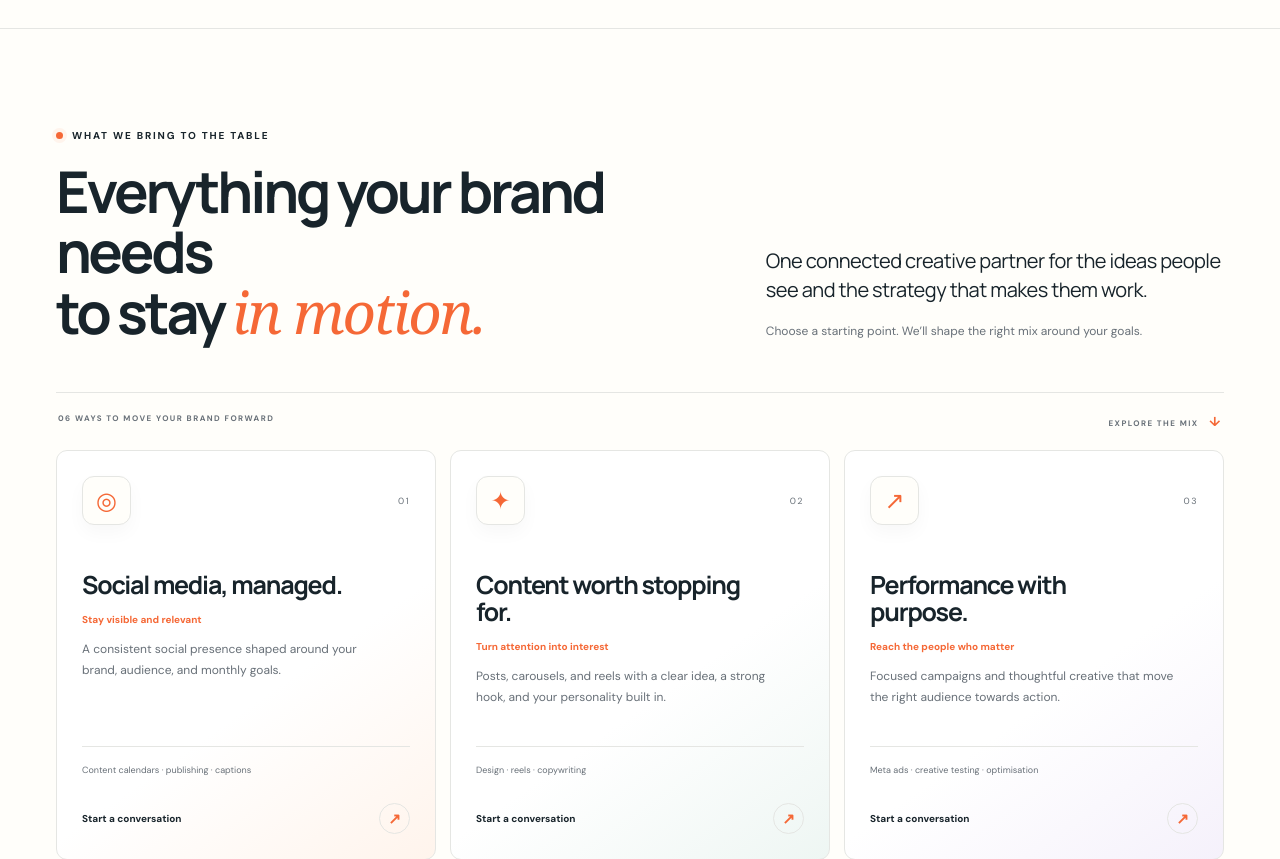
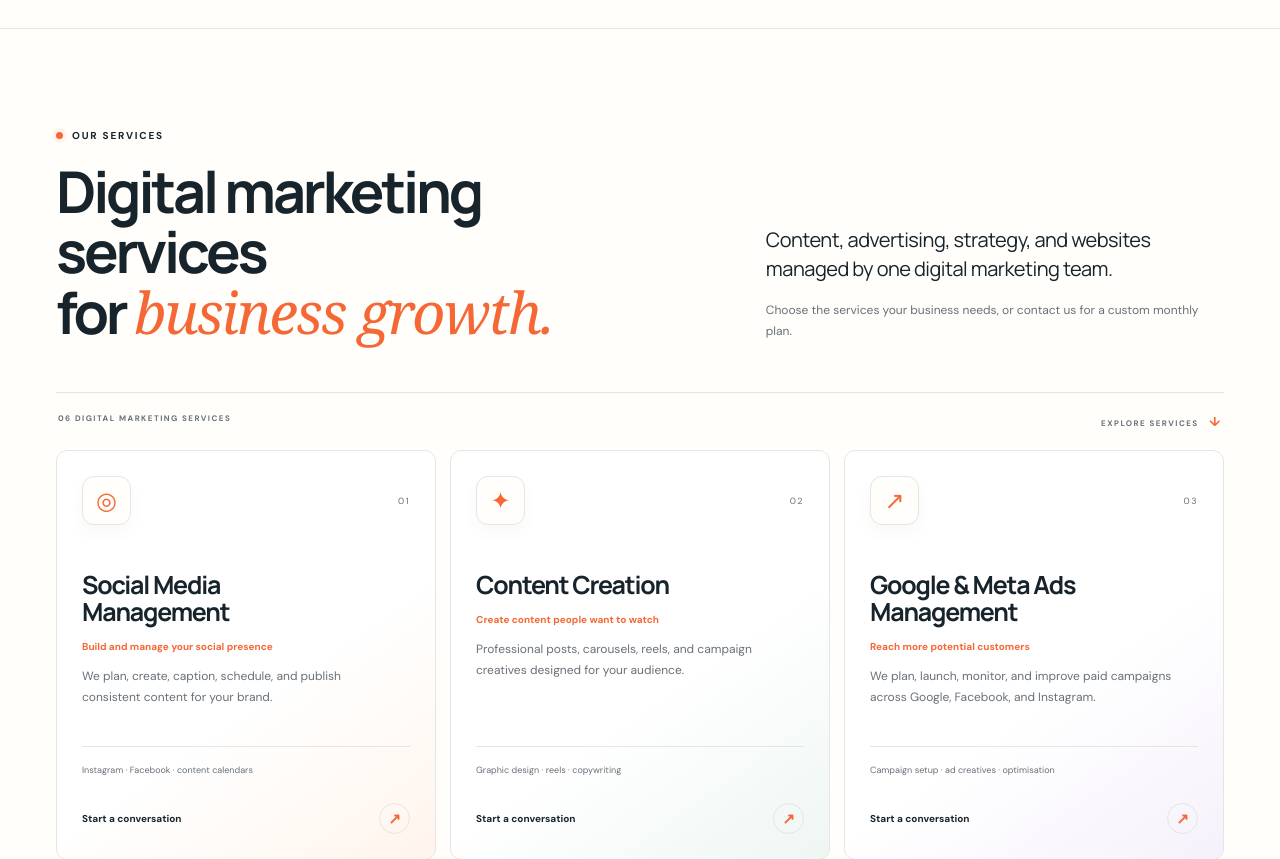
Before and after one commit to wdcs-raviparmar/infinity-loops, a React (Vite) app in the folder client/: page / in a window 1280 px wide. Shown: the part 845-1704 px from the top of the page. Built offline with nearby package versions, Linux system fonts and the light colour scheme.

Commit message:
Update Site source

```diff
--- a/client/src/App.jsx
+++ b/client/src/App.jsx
@@ -47,20 +47,20 @@ function Hero({ paused, onToggleMotion }) { return <>
 </>; }
 
 const services = [
-  { icon: '◎', title: 'Social media, managed.', outcome: 'Stay visible and relevant', copy: 'A consistent social presence shaped around your brand, audience, and monthly goals.', includes: 'Content calendars · publishing · captions' },
-  { icon: '✦', title: 'Content worth stopping for.', outcome: 'Turn attention into interest', copy: 'Posts, carousels, and reels with a clear idea, a strong hook, and your personality built in.', includes: 'Design · reels · copywriting' },
-  { icon: '↗', title: 'Performance with purpose.', outcome: 'Reach the people who matter', copy: 'Focused campaigns and thoughtful creative that move the right audience towards action.', includes: 'Meta ads · creative testing · optimisation' },
-  { icon: '⌁', title: 'Strategy with direction.', outcome: 'Know your next best move', copy: 'Market context, competitor insight, and campaign planning that give every idea a job to do.', includes: 'Research · positioning · campaign plans' },
-  { icon: '▣', title: 'Digital spaces that connect.', outcome: 'Make every visit count', copy: 'Clear, memorable websites and landing pages that tell your story and guide people forward.', includes: 'Web design · landing pages · conversion flow' },
-  { icon: '◌', title: 'Collaborations with chemistry.', outcome: 'Bring real people into the story', copy: 'Creator partnerships and brand shoots planned to feel natural, useful, and true to your audience.', includes: 'Creators · shoots · campaign concepts' },
+  { icon: '◎', title: 'Social Media Management', outcome: 'Build and manage your social presence', copy: 'We plan, create, caption, schedule, and publish consistent content for your brand.', includes: 'Instagram · Facebook · content calendars' },
+  { icon: '✦', title: 'Content Creation', outcome: 'Create content people want to watch', copy: 'Professional posts, carousels, reels, and campaign creatives designed for your audience.', includes: 'Graphic design · reels · copywriting' },
+  { icon: '↗', title: 'Google & Meta Ads Management', outcome: 'Reach more potential customers', copy: 'We plan, launch, monitor, and improve paid campaigns across Google, Facebook, and Instagram.', includes: 'Campaign setup · ad creatives · optimisation' },
+  { icon: '⌁', title: 'Brand Strategy & Consulting', outcome: 'Give your marketing a clear direction', copy: 'Practical research and planning to define your audience, positioning, content, and campaigns.', includes: 'Market research · competitor analysis · planning' },
+  { icon: '▣', title: 'Website & Landing Page Design', outcome: 'Turn website visits into enquiries', copy: 'Clear, responsive websites and landing pages that explain your offer and guide visitors to act.', includes: 'Website design · landing pages · user experience' },
+  { icon: '◌', title: 'Influencer Marketing & Brand Shoots', outcome: 'Promote your brand through real people', copy: 'We help plan creator collaborations and brand shoots that produce useful campaign content.', includes: 'Creator research · shoot planning · campaign content' },
 ];
 
 function Services() { return <section className="services wrap section" id="services">
   <div className="services-heading">
-    <div><p className="eyebrow"><span className="status-dot" /> WHAT WE BRING TO THE TABLE</p><h2>Everything your brand needs<br />to stay <em>in motion.</em></h2></div>
-    <div><p className="services-lead">One connected creative partner for the ideas people see and the strategy that makes them work.</p><p className="services-note">Choose a starting point. We’ll shape the right mix around your goals.</p></div>
+    <div><p className="eyebrow"><span className="status-dot" /> OUR SERVICES</p><h2>Digital marketing services<br />for <em>business growth.</em></h2></div>
+    <div><p className="services-lead">Content, advertising, strategy, and websites managed by one digital marketing team.</p><p className="services-note">Choose the services your business needs, or contact us for a custom monthly plan.</p></div>
   </div>
-  <div className="services-meta"><span>06 WAYS TO MOVE YOUR BRAND FORWARD</span><span>EXPLORE THE MIX <b>↓</b></span></div>
+  <div className="services-meta"><span>06 DIGITAL MARKETING SERVICES</span><span>EXPLORE SERVICES <b>↓</b></span></div>
   <div className="service-grid">{services.map((service, index) => <article key={service.title}>
     <div className="service-card-top"><span className="service-icon" aria-hidden="true">{service.icon}</span><span className="service-number">0{index + 1}</span></div>
     <h3>{service.title}</h3><strong>{service.outcome}</strong><p>{service.copy}</p>
```
